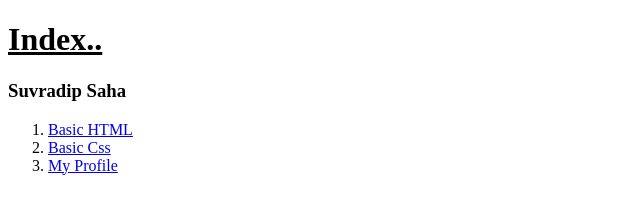
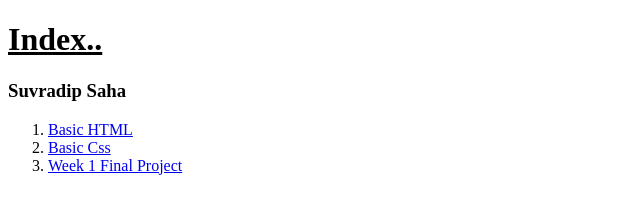
Before and after one commit to suvradip/suvradip.github.io, a plain HTML site: page index.html in a window 1280 px wide. Shown: the full height of the page, 0-640 px from the left. Drawn offline with Linux system fonts and the light colour scheme.

Commit message:
Update index.html

```diff
--- a/index.html
+++ b/index.html
@@ -12,7 +12,7 @@
 
 <li><a href="BasicHtml/index.html">Basic HTML</a></li>
 <li><a href="BasicCss/index.html">Basic Css </a></li>
-<li><a href="profile/index.html">My Profile </a></li>
+<li><a href="profile/index.html">Week 1 Final Project </a></li>
 </ol>
 </div>
 </body>
```
